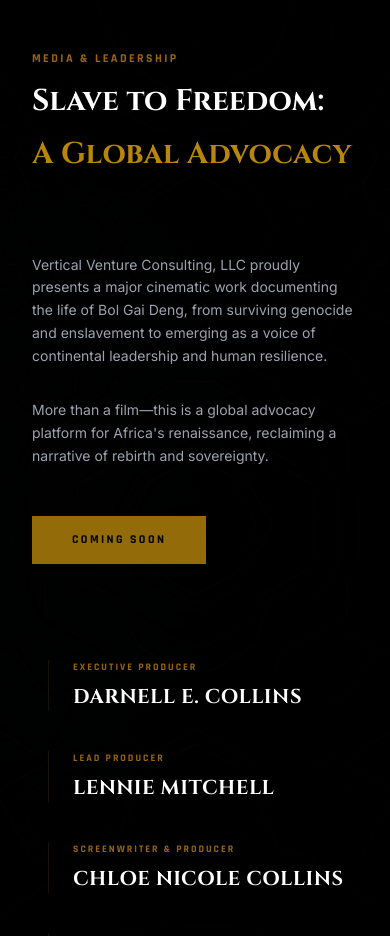
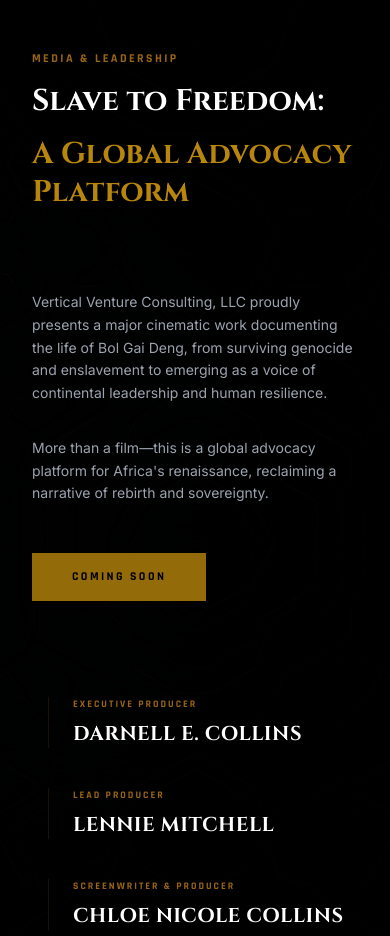
Before and after one commit to opeyemiakinseye14-png/verticalventure, a Next.js app: page / in a window 390 px wide. Shown: the part 9360-10296 px from the top of the page. Built offline with nearby package versions, Linux system fonts and the light colour scheme.

Commit message:
micro-fix: responsive line breaks for Media heading and cleanup Vision Pillars

```diff
--- a/components/sections/Advocacy.tsx
+++ b/components/sections/Advocacy.tsx
@@ -20,7 +20,10 @@ export default function Advocacy() {
                         </span>
                         <h2 className="font-cinzel text-3xl md:text-5xl text-white mb-20 leading-tight">
                             <span className="font-bold normal-case block">Slave to Freedom:</span>
-                            <span className="text-gold-500 font-bold normal-case mt-4 block whitespace-nowrap overflow-x-auto">A Global Advocacy Platform</span>
+                            <span className="media-title text-gold-500 font-bold normal-case mt-4 block">
+                                <span className="block md:inline">A Global Advocacy</span>
+                                <span className="block md:inline"> Platform</span>
+                            </span>
                         </h2>
 
                         <div className="space-y-8 font-inter text-gray-400 text-sm leading-relaxed max-w-2xl">
```
